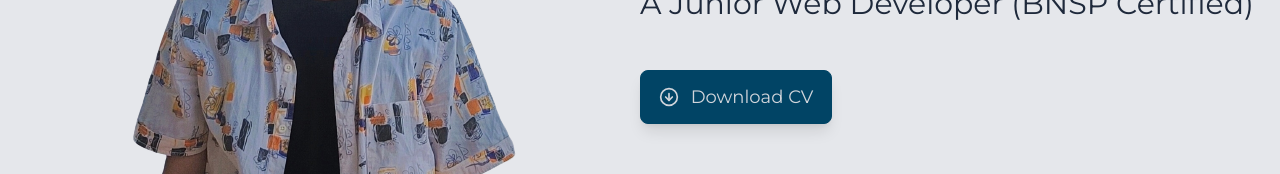
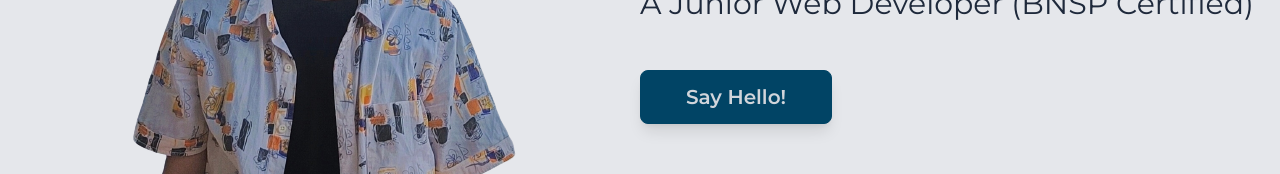
Before and after one commit to JaceJS/personal-website, a React (Create React App) app: page / in a window 1280 px wide. Shown: the part 331-505 px from the top of the page. Built offline with nearby package versions, Linux system fonts and the light colour scheme; the HTML template or start-up script is replaced by a standard one.

Commit message:
[feat] menambah blob maker pada foto

```diff
--- a/src/pages/AboutMe.jsx
+++ b/src/pages/AboutMe.jsx
@@ -13,8 +13,8 @@ const AboutMe = () => {
         delay: 0.1,
       }}
       variants={{
-        hidden: { opacity: 0, x: -60 },
-        visible: { opacity: 1, x: 0 },
+        hidden: { opacity: 0, y: 180 },
+        visible: { opacity: 1, y: 0 },
       }}
       id="about"
       className="flex flex-col sm:justify-center items-center sm:flex-row mt-16 md:mt-28"
--- a/src/pages/Contact.jsx
+++ b/src/pages/Contact.jsx
@@ -60,7 +60,7 @@ const Contact = () => {
         delay: 0.1,
       }}
       variants={{
-        hidden: { opacity: 0, y: -180 },
+        hidden: { opacity: 0, y: 90 },
         visible: { opacity: 1, y: 0 },
       }}
       id="contact"
--- a/src/pages/Hero.jsx
+++ b/src/pages/Hero.jsx
@@ -1,6 +1,6 @@
-import { FiArrowDownCircle } from 'react-icons/fi';
 import { motion } from 'framer-motion';
 import HeroImage from '../assets/HeroImage.png';
+import { Link } from 'react-scroll';
 
 const Hero = () => {
   return (
@@ -55,15 +55,16 @@ const Hero = () => {
           }}
           className="flex justify-center sm:block"
         >
-          <a
-            download="CV-JonathanSalendah.pdf"
-            href="/"
-            className="font-general-medium flex justify-center items-center w-36 sm:w-48 mt-12 mb-6 sm:mb-0 text-lg border border-primary dark:border-white py-2.5 sm:py-3 shadow-lg rounded-lg bg-primary dark:bg-gray-200 dark:hover:bg-white focus:ring-1  focus:ring-sky-950 hover:bg-sky-950 text-gray-300 dark:text-primary hover:text-white duration-200"
-            aria-label="Download Resume"
+          <Link
+            to="contact"
+            spy={true}
+            smooth={true}
+            offset={-100}
+            duration={500}
+            className="cursor-pointer flex justify-center items-center w-36 sm:w-48 mt-12 mb-6 sm:mb-0 text-lg border border-primary dark:border-white py-2.5 sm:py-3 shadow-lg rounded-lg bg-primary dark:bg-gray-200 dark:hover:bg-white focus:ring-1  focus:ring-sky-950 hover:bg-sky-950 text-gray-300 dark:text-primary hover:text-white duration-200"
           >
-            <FiArrowDownCircle className="mr-2 sm:mr-3 h-5 w-5 sn:w-6 sm:h-6"></FiArrowDownCircle>
-            <span className="text-sm sm:text-lg font-general-medium">Download CV</span>
-          </a>
+            <span className="text-sm sm:text-xl font-semibold">Say Hello!</span>
+          </Link>
         </motion.div>
       </div>
       <motion.div
@@ -77,7 +78,16 @@ const Hero = () => {
         }}
         className="relative w-full mt-8 sm:mt-0 sm:order-1"
       >
-        <img src={HeroImage} alt="Developer" className="mx-auto" />
+        <img src={HeroImage} alt="Developer" className="mx-auto relative z-10" />
+        <span className="absolute w-[350px] h-[350px] z-[0] top-0 left-1/2 -translate-x-1/2">
+          <svg viewBox="0 0 200 200" xmlns="http://www.w3.org/2000/svg">
+            <path
+              fill="rgb(229 231 235 / var(--tw-bg-opacity))"
+              d="M47.9,-57.4C61.9,-45.4,72.9,-30.1,78.6,-11.8C84.4,6.6,84.9,27.9,74.4,39.9C63.8,51.9,42.3,54.5,22.8,60.8C3.3,67,-14.2,77,-28.2,73.6C-42.3,70.2,-52.9,53.5,-60.3,36.7C-67.6,20,-71.6,3.3,-67.7,-10.8C-63.8,-24.8,-52,-36.4,-39.4,-48.6C-26.8,-60.9,-13.4,-73.9,1.8,-76C17,-78.2,33.9,-69.4,47.9,-57.4Z"
+              transform="translate(100 100)"
+            />
+          </svg>
+        </span>
       </motion.div>
     </motion.section>
   );
--- a/src/pages/Skills.jsx
+++ b/src/pages/Skills.jsx
@@ -14,8 +14,8 @@ const Skills = () => {
         delay: 0.1,
       }}
       variants={{
-        hidden: { opacity: 0, x: 60 },
-        visible: { opacity: 1, x: 0 },
+        hidden: { opacity: 0, y: 180 },
+        visible: { opacity: 1, y: 0 },
       }}
       id="skills"
       className="flex flex-col sm:justify-center items-center sm:flex-row mt-16 md:mt-28"
```
